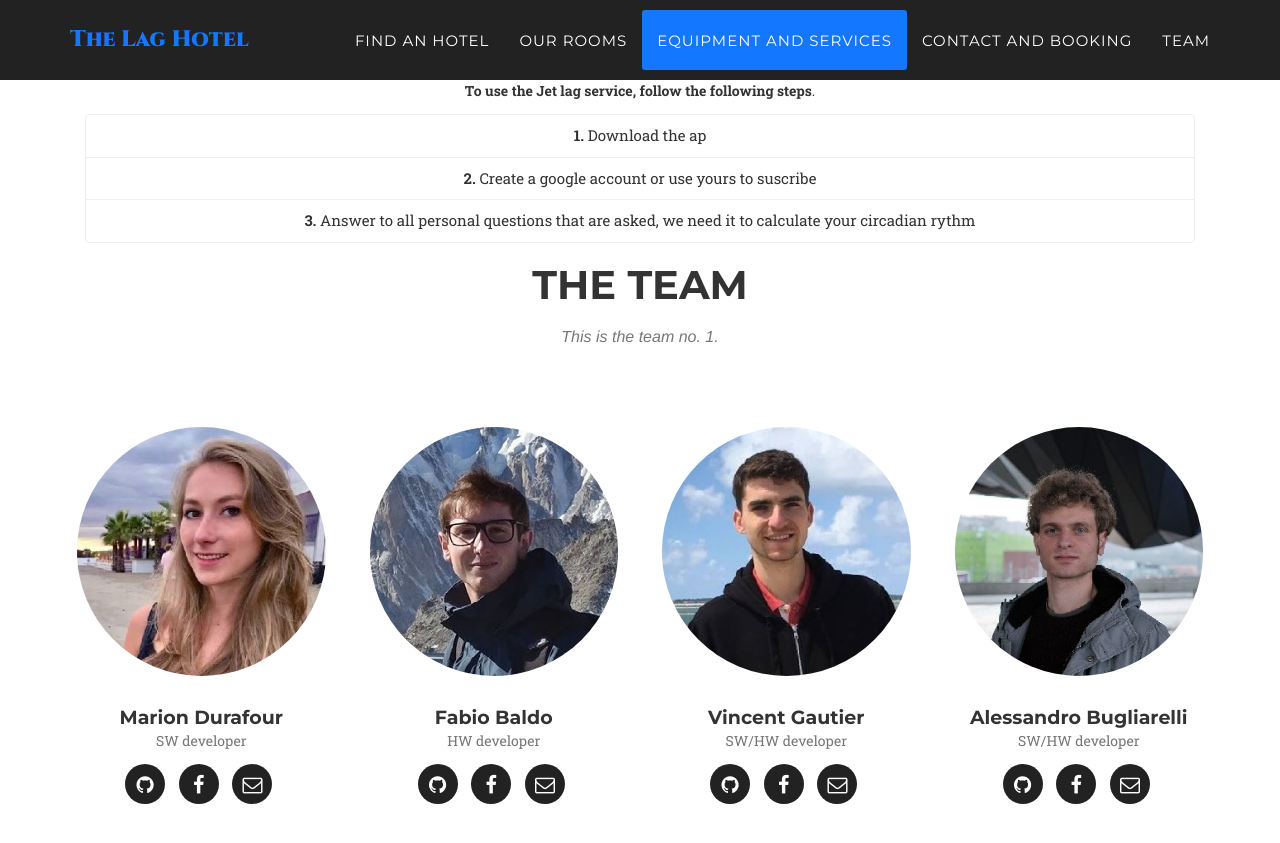
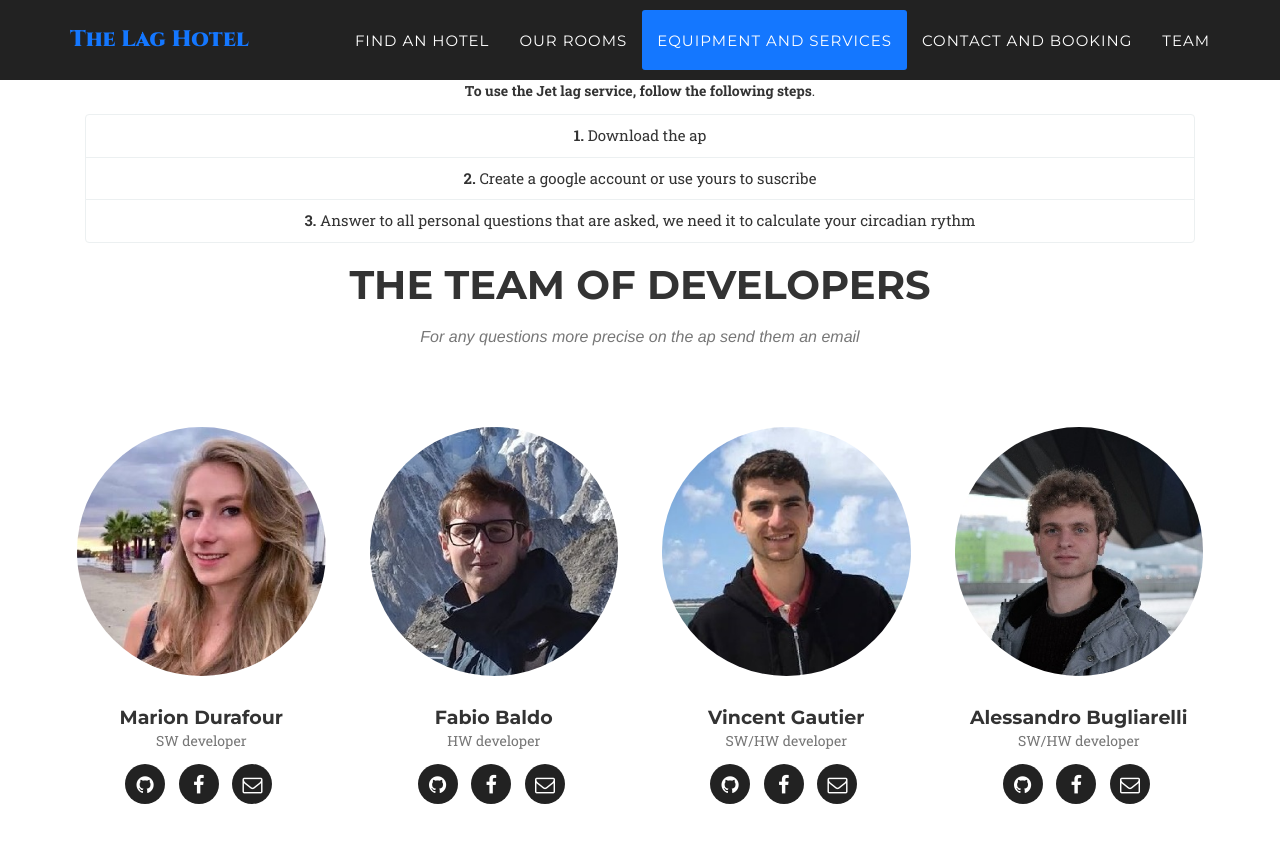
Before and after one commit to VincentGautier/Hotel-web-site, a Jekyll site: the page built from index.html, in a window 1280 px wide and 900 px high, scrolled down 2999 px. Shown: the top 843 px of the window. Built offline with Jekyll 4.4.1, drawn with Linux system fonts in a browser that asks for light colours; some web fonts are replaced.

Commit message:
Update equipment_services.html

```diff
--- a/_includes/equipment_services.html
+++ b/_includes/equipment_services.html
@@ -43,8 +43,8 @@
             </div>
             <div class="row">
                 <div class="col-lg-12 text-center">
-                    <h2 class="section-heading">The team</h2>
-                    <h3 class="section-subheading text-muted">This is the team no. 1.</h3>
+                    <h2 class="section-heading">The team of developers</h2>
+                    <h3 class="section-subheading text-muted">For any questions more precise on the ap send them an email</h3>
                 </div>
             </div>
             <div class="row">
```
